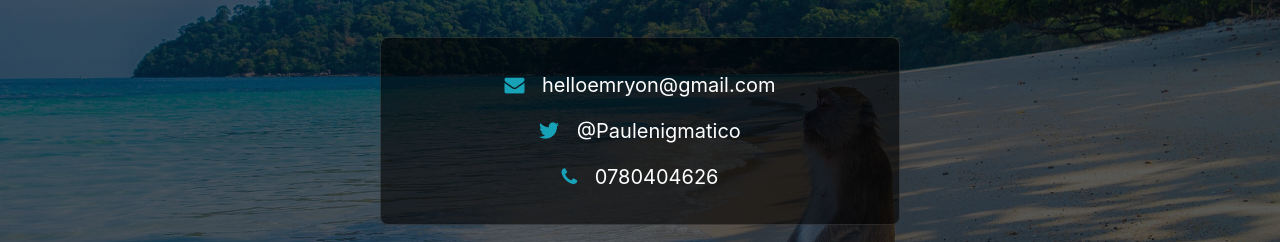
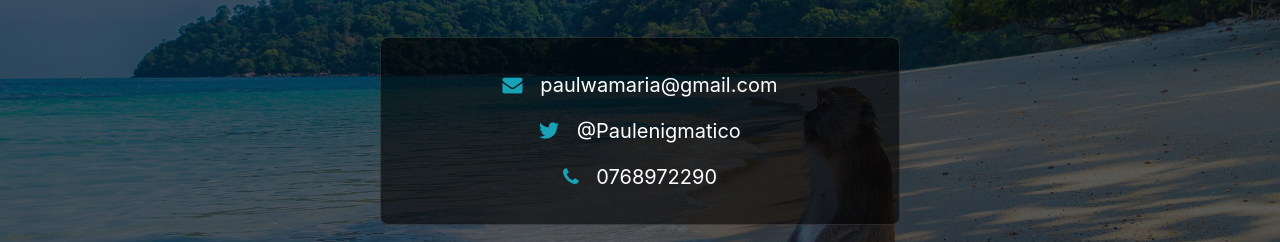
Before and after one commit to Paulwamaria/Quotes, an Angular app: page /contacts in a window 1280 px wide. Shown: the part 304-546 px from the top of the page. Built offline with nearby package versions, Linux system fonts and the light colour scheme.

Commit message:
Change contackt details

```diff
--- a/src/app/contacts/contacts.component.html
+++ b/src/app/contacts/contacts.component.html
@@ -1,6 +1,6 @@
 <div class="contacts-page text-center text-white">
   <div class="contacts">
-    <a href="mailto:helloemryon@gmail.com">
+    <a href="mailto:paulwamaria@gmail.com">
       <i class="fa fa-envelope" aria-hidden="true"></i>
       {{title}}
     </a>
@@ -8,9 +8,9 @@
       <i class="fa fa-twitter" aria-hidden="true"></i>
       @Paulenigmatico
     </a>
-    <a href="tel:0780404626">
+    <a href="tel:0768972290">
       <i class="fa fa-phone" aria-hidden="true"></i>
-      0780404626
+      0768972290
     </a>
   </div>
 </div>
--- a/src/app/contacts/contacts.component.ts
+++ b/src/app/contacts/contacts.component.ts
@@ -7,7 +7,7 @@ import { Component, OnInit } from '@angular/core';
   standalone: false
 })
 export class ContactsComponent implements OnInit {
-  title = 'helloemryon@gmail.com';
+  title = 'paulwamaria@gmail.com';
   constructor() { }
 
   ngOnInit() {
```
